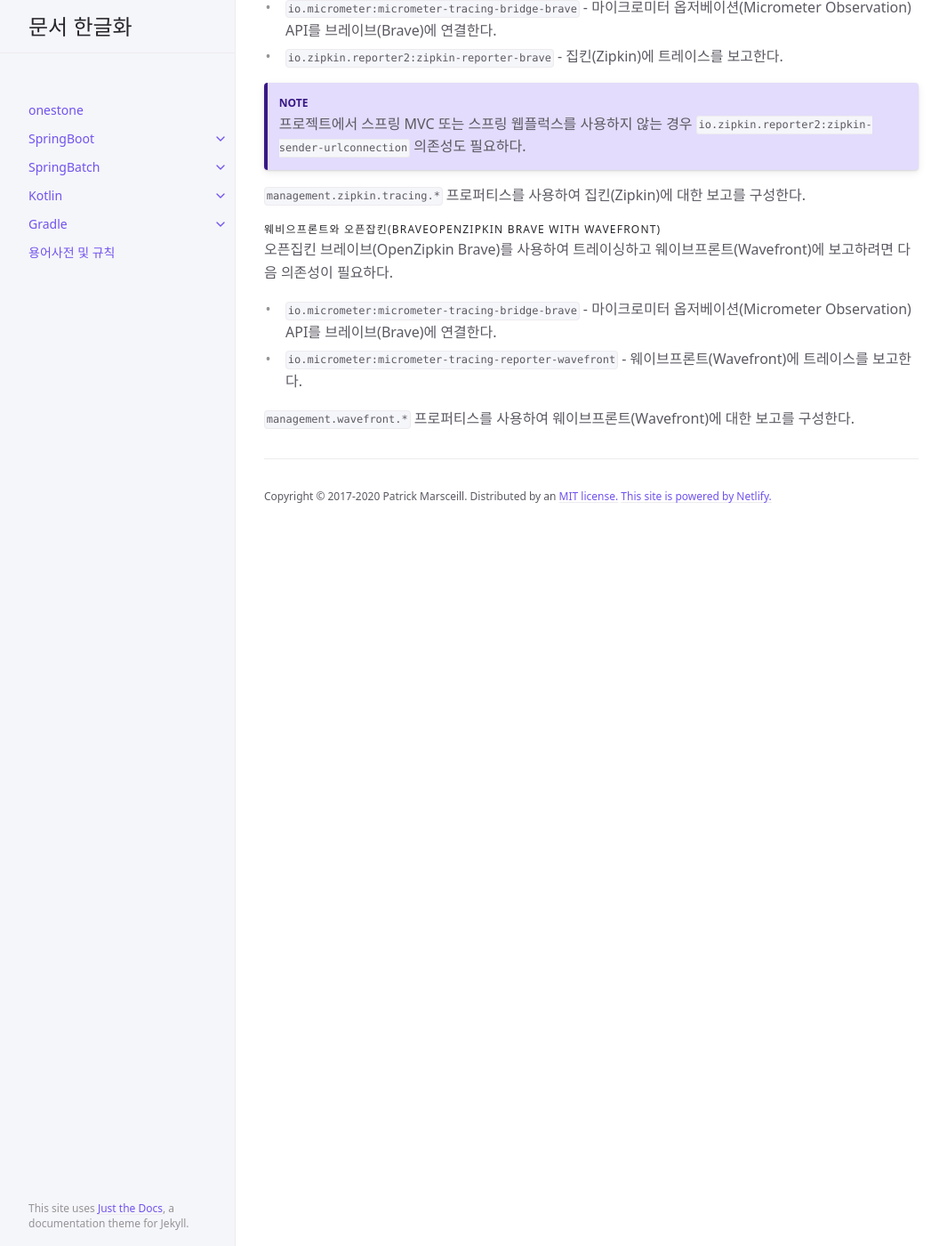
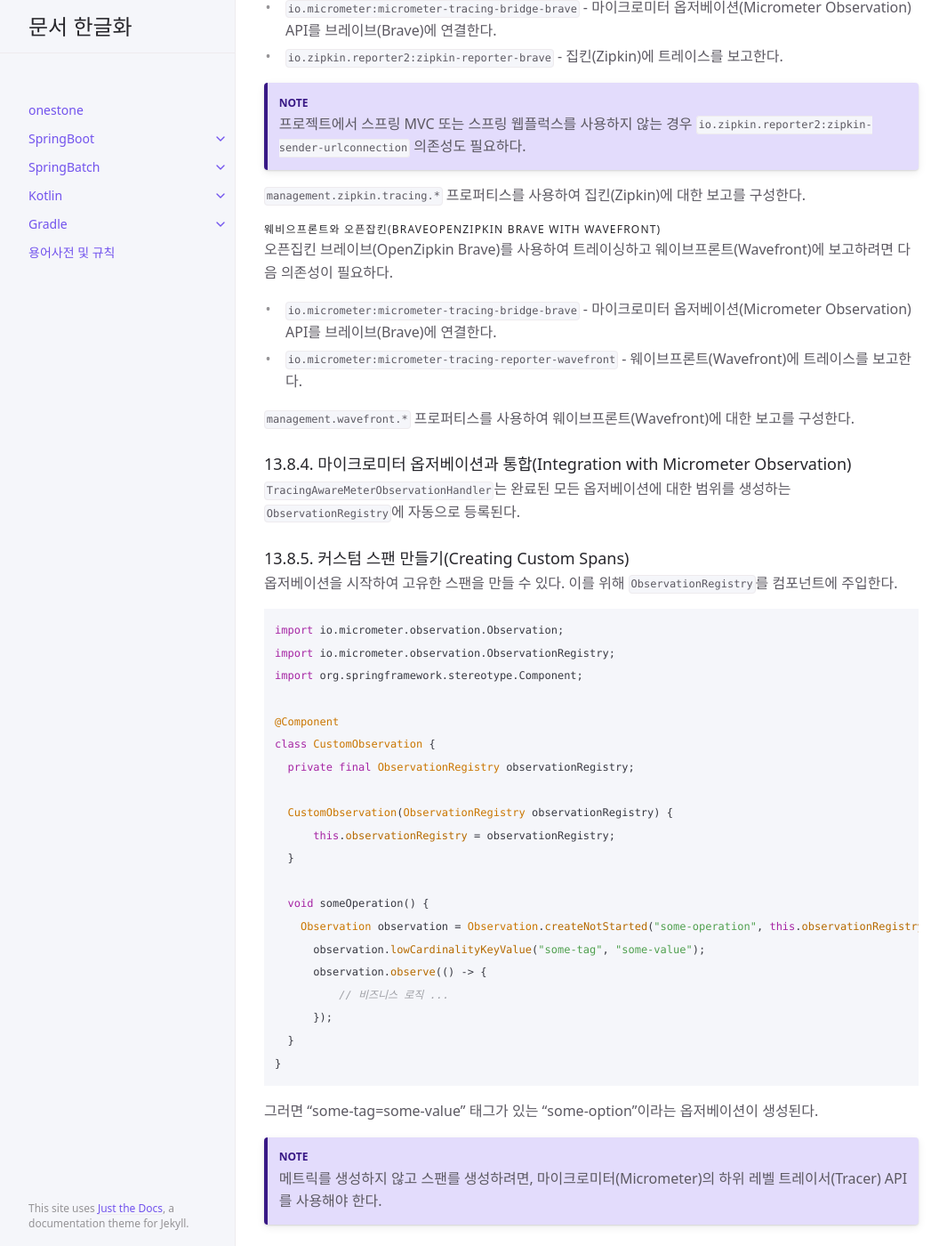
Before and after one commit to onestone9900/onestone9900.github.io, a Jekyll site: the page built from docs/spring_boot/3.1.1/spring_boot/13.production_ready_features.md, in a window 1280 px wide and 1400 px high, scrolled down 82232 px. Shown: the whole window at 89% size, without its empty margins (107-1172 px from the left). Built offline with Jekyll 4.4.1, drawn with Linux system fonts in a browser that asks for light colours.

Commit message:
docs: spring boot - 13.8.4., 13.8.5.

````diff
--- a/docs/spring_boot/3.1.1/spring_boot/13.production_ready_features.md
+++ b/docs/spring_boot/3.1.1/spring_boot/13.production_ready_features.md
@@ -3088,3 +3088,39 @@ OTLP를 사용하여 보고를 구성하려면 `management.otlp.tracing.*` 프
 - `io.micrometer:micrometer-tracing-reporter-wavefront` - 웨이브프론트(Wavefront)에 트레이스를 보고한다.
 
 `management.wavefront.*` 프로퍼티스를 사용하여 웨이브프론트(Wavefront)에 대한 보고를 구성한다.
+
+
+### 13.8.4. 마이크로미터 옵저베이션과 통합(Integration with Micrometer Observation)
+`TracingAwareMeterObservationHandler`는 완료된 모든 옵저베이션에 대한 범위를 생성하는 `ObservationRegistry`에 자동으로 등록된다.
+
+
+### 13.8.5. 커스텀 스팬 만들기(Creating Custom Spans)
+옵저베이션을 시작하여 고유한 스팬을 만들 수 있다. 이를 위해 `ObservationRegistry`를 컴포넌트에 주입한다.
+
+```java
+import io.micrometer.observation.Observation;
+import io.micrometer.observation.ObservationRegistry;
+import org.springframework.stereotype.Component;
+
+@Component
+class CustomObservation {
+  private final ObservationRegistry observationRegistry;
+
+  CustomObservation(ObservationRegistry observationRegistry) {
+      this.observationRegistry = observationRegistry;
+  }
+
+  void someOperation() {
+    Observation observation = Observation.createNotStarted("some-operation", this.observationRegistry);
+      observation.lowCardinalityKeyValue("some-tag", "some-value");
+      observation.observe(() -> {
+          // 비즈니스 로직 ...
+      });
+  }
+}
+```
+
+그러면 "some-tag=some-value" 태그가 있는 "some-option"이라는 옵저베이션이 생성된다.
+
+{: .note}
+메트릭를 생성하지 않고 스팬를 생성하려면, 마이크로미터(Micrometer)의 하위 레벨 트레이서(Tracer) API를 사용해야 한다.
````
